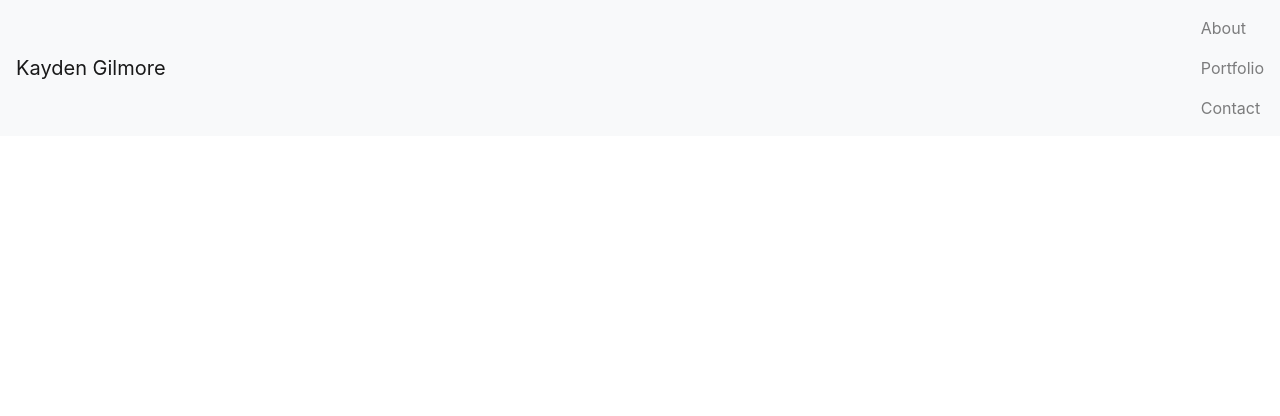
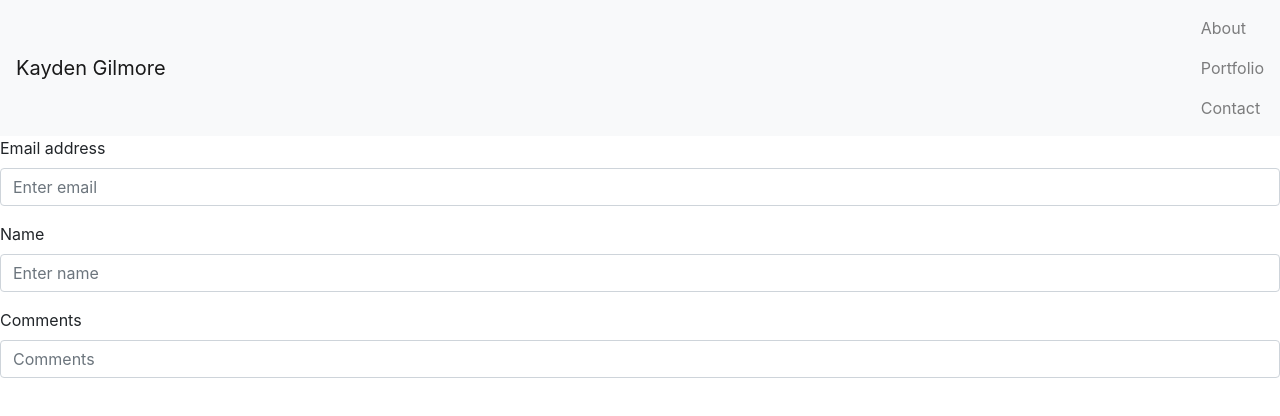
Before and after one commit to Godric0113/Interactive-Portfolio, a plain HTML site: page contact.html in a window 1280 px wide. Drawn offline with nearby package versions, Linux system fonts and the light colour scheme.

Commit message:
changes to contact page

```diff
--- a/contact.html
+++ b/contact.html
@@ -18,5 +18,21 @@
                 <a href="contact.html" class="nav-link">Contact</a>
         </ul>
     </nav>
+
+    <form>
+        <div class="form-group">
+          <label for="exampleInputEmail1">Email address</label>
+          <input type="email" class="form-control" id="exampleInputEmail1" aria-describedby="emailHelp" placeholder="Enter email">
+        </div>
+        <div class="form-group">
+          <label for="exampleInputName">Name</label>
+          <input type="password" class="form-control" id="exampleInputPassword1" placeholder="Enter name">
+        </div>
+        <div class="form-group">
+            <label for="exampleInputomment">Comments</label>
+            <input type="password" class="form-control" id="exampleInputPassword1" placeholder="Comments">
+          </div>
+
+      </form>
 </body>
 </html>
```
